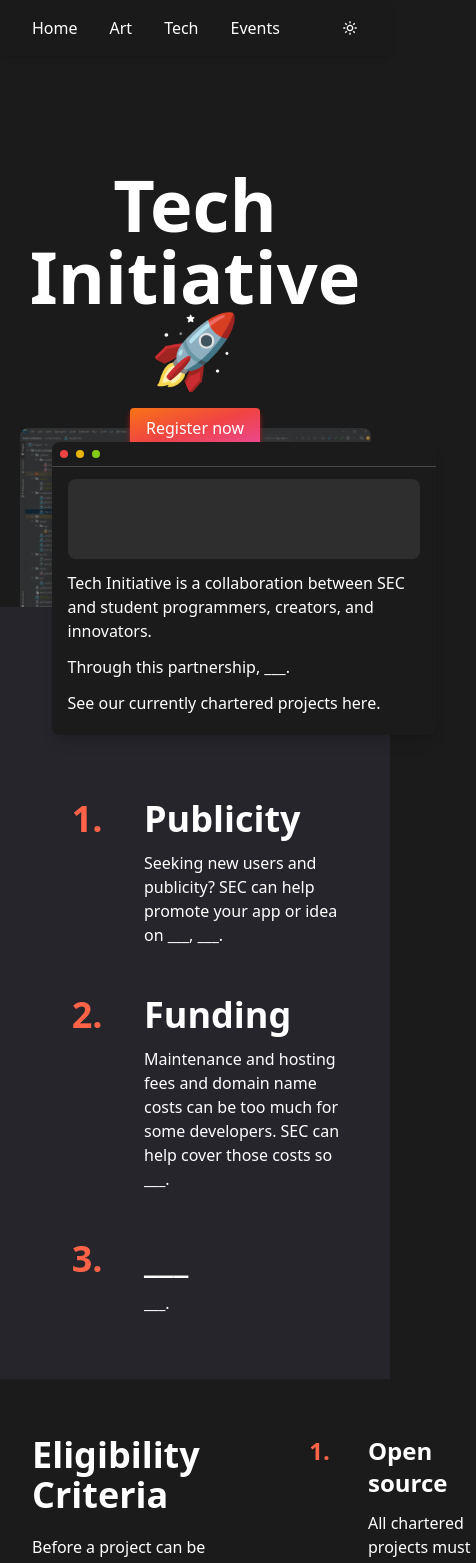
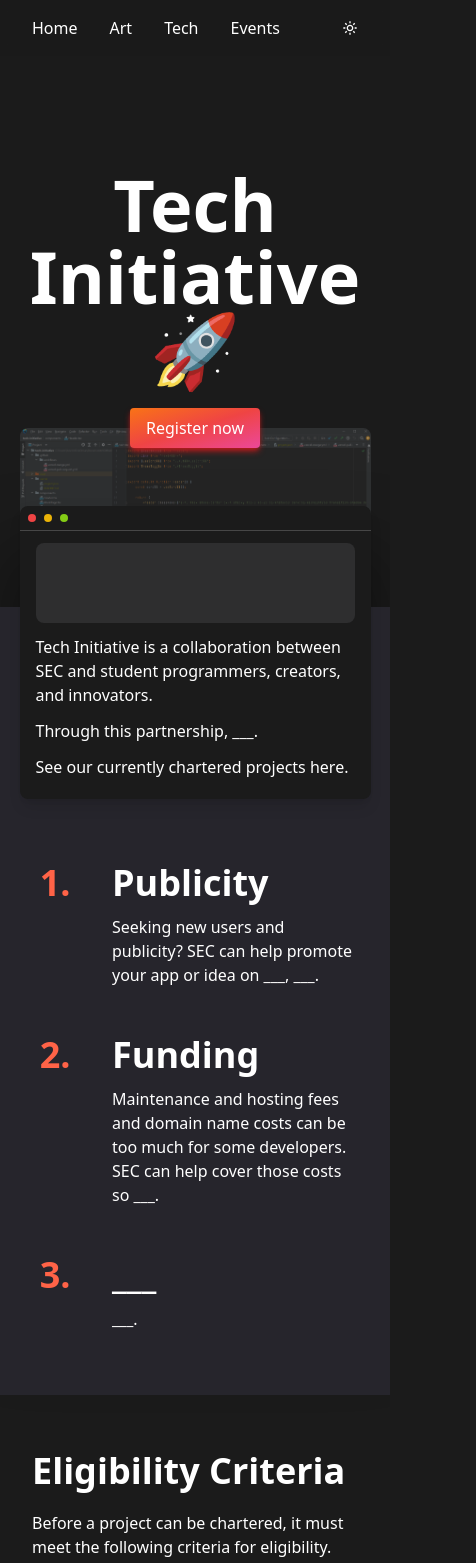
Before and after one commit to gunnsec/gunn-launchpad, a Next.js app: page /tech in a window 390 px wide. Shown: the top 1563 px of the page, 476 px wide, since content can reach past the window. Built offline with nearby package versions, Linux system fonts and the light colour scheme.

Commit message:
Add top shadow, fix responsive design

```diff
--- a/pages/tech.tsx
+++ b/pages/tech.tsx
@@ -15,7 +15,7 @@
 
             <Header />
 
-            <section className="relative flex flex-col items-center -mb-5 z-10">
+            <section className="relative flex flex-col items-center -mb-5 z-10 px-4">
                 <h1 className="text-7xl font-bold mb-6 text-center">Tech Initiative 🚀{/* 🚀*/}</h1>
                 <button className="font-medium py-2 px-4 rounded bg-gradient-to-br from-orange-500 via-red-500 to-pink-500 shadow-md shadow-red-700 text-white">
                     Register now
@@ -25,10 +25,10 @@
             <div className="relative mx-auto max-w-[90%] xl:container">
                 <img src="/ide.png" alt="IDE" className="w-full opacity-60 rounded-t-lg sm:h-[16rem] md:h-[20rem] lg:h-[24rem] object-cover object-top" />
 
-                <div className="container lg:max-w-[58rem] absolute z-20 -bottom-32 inset-x-0 mx-auto">
+                <div className="sm:container lg:max-w-[58rem] absolute z-20 -bottom-48 sm:-bottom-32 inset-x-0 mx-auto">
                     <MockPage />
 
-                    <div className="relative bg-white dark:bg-midnight rounded-lg shadow-lg w-96 z-10 mx-auto">
+                    <div className="relative bg-white dark:bg-midnight rounded-lg shadow-lg w-96 max-w-full z-10 mx-auto">
                         <div className="flex gap-2 p-2 border-b border-gray-100/20">
                             <div className="w-2 h-2 rounded-full bg-red-500" />
                             <div className="w-2 h-2 rounded-full bg-yellow-500" />
@@ -51,9 +51,9 @@
                 </div>
             </div>
 
-            <section className="pt-48 pb-16 bg-gray-100 dark:bg-dark">
+            <section className="pt-64 sm:pt-48 pb-16 bg-gray-100 dark:bg-dark drop-shadow-[0_-60px_35px_rgb(0_0_0_/_0.3)]">
                 <div className="container">
-                    <ol className="flex flex-col gap-12 pl-20 list-outside list-decimal marker:font-bold marker:text-4xl marker:text-grapefruit">
+                    <ol className="flex flex-col gap-12 pl-12 sm:pl-20 list-outside list-decimal marker:font-bold marker:text-4xl marker:text-grapefruit">
                         <Benefit name="Publicity">
                             Seeking new users and publicity? SEC can help promote your app or idea on ___, ___.
                         </Benefit>
@@ -69,12 +69,12 @@
             </section>
 
             <Section>
-                <div className="flex gap-8">
-                    <div className="w-52 flex-none">
+                <div className="flex flex-wrap sm:flex-nowrap gap-8 sm:gap-6 md:gap-14">
+                    <div className="sm:w-52 sm:flex-none">
                         <h2 className="text-4xl font-bold mb-5">Eligibility Criteria</h2>
                         <p>Before a project can be chartered, it must meet the following criteria for eligibility.</p>
                     </div>
-                    <ol className="flex flex-col gap-10 pl-16 list-outside list-decimal marker:font-bold marker:text-2xl marker:text-grapefruit">
+                    <ol className="flex flex-col gap-10 pl-10 list-outside list-decimal marker:font-bold marker:text-2xl marker:text-grapefruit">
                         <Requirement name="Open source">
                             All chartered projects must have their source code available online for transparency and
                             accountability. We recommend using <a href="https://github.com/" target="_blank" rel="noopener noreferrer" className="text-grapefruit hover:underline">GitHub</a> to
```
